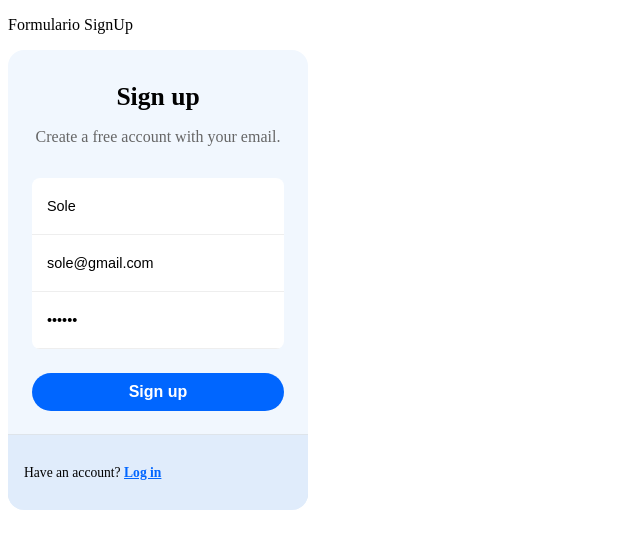
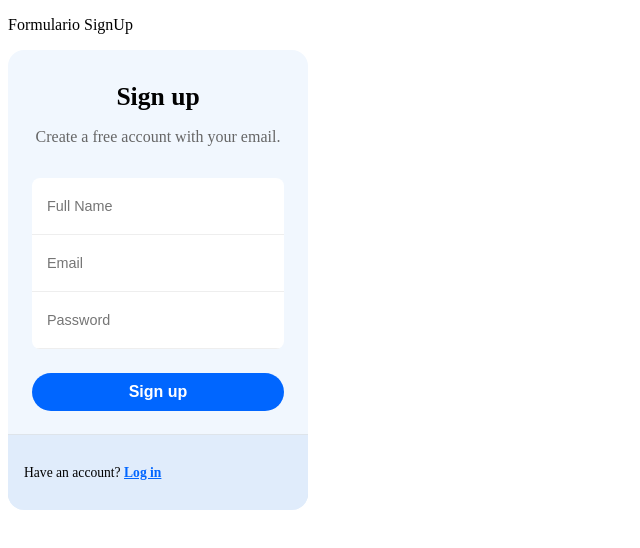
Before and after one commit to sole-arguello/proyectoDeClases, an Angular app in the folder clase4/: page / in a window 1280 px wide. Shown: the top 548 px of the page, without its empty margins (0-640 px from the left). Built offline with nearby package versions, Linux system fonts and the light colour scheme.

Commit message:
manejo de errores desde el Ts y geters

```diff
--- a/clase4/src/app/signup/signup.component.html
+++ b/clase4/src/app/signup/signup.component.html
@@ -9,10 +9,13 @@
 
           formControlName="fullName"
           >
+          <span *ngIf=" fullName?.touched && fullName?.hasError('required')">Este campo es obligatorio</span>
           <input type="email" class="input" placeholder="Email"
 
           formControlName="email"
           >
+          <span *ngIf=" email?.touched && email?.hasError('required')">Este campo es obligatorio</span>
+
           <input type="password" class="input" placeholder="Password"
 
           formControlName="password"
--- a/clase4/src/app/signup/signup.component.ts
+++ b/clase4/src/app/signup/signup.component.ts
@@ -1,5 +1,5 @@
 import { Component } from '@angular/core';
-import { FormControl, FormGroup } from '@angular/forms';
+import { FormControl, FormGroup, Validators } from '@angular/forms';
 
 @Component({
   selector: 'app-signup',
@@ -10,8 +10,28 @@ export class SignupComponent {
 
   //formulario Reactivos
   myForm = new FormGroup({
-    fullName: new FormControl('Sole'),
-    email: new FormControl('sole@gmail.com'),
-    password: new FormControl('123456')
+    fullName: new FormControl('', [
+      Validators.required
+    ]),
+    email: new FormControl('', [
+      Validators.required
+    ]),
+    password: new FormControl('', [
+      Validators.required,
+      Validators.minLength(12),
+      Validators.minLength(6),
+    ])
   })
+
+  get fullName(){
+    return this.myForm.get('fullName')
+  }
+
+  get email(){
+    return this.myForm.get('email')
+  }
+
+  get password(){
+    return this.myForm.get('password')
+  }
 }
```
